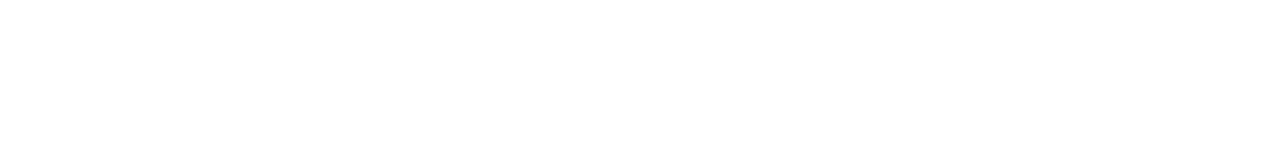
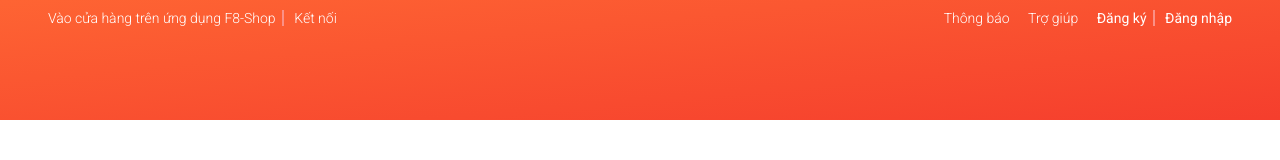
Before and after one commit to huypronhat77/appF8-Shop, a plain HTML site: page index.html in a window 1280 px wide. Drawn offline with nearby package versions, Linux system fonts and the light colour scheme.

Commit message:
navbar devHuy

```diff
--- a/assets/css/main.css
+++ b/assets/css/main.css
@@ -0,0 +1,41 @@
+.header{
+    height: 120px;
+    background-image: linear-gradient(to bottom right, #fe6433, #f53e2d);
+}
+
+.navbar{
+    display: flex;
+    justify-content: space-between;
+}
+
+.navbar__list{
+    list-style-type: none;
+    padding-left: 0;
+}
+.navbar__item{
+    padding: 0px 8px;
+    position: relative;
+}
+
+.navbar__item,
+.navbar__link{
+    display: inline-block;
+    font-size: 1.4rem;
+    color: var(--white-color);
+    text-decoration: none;
+    font-weight: 300;
+}
+
+.navbar__link--strong{
+    font-weight: 400;
+}
+
+.navbar__item--separate::after{
+    content: "";
+    display: block;
+    position: absolute;
+    border-left: 2px solid #fb9086;
+    height: 16px;
+    top: 0;
+    right: 0;
+}
--- a/index.html
+++ b/index.html
@@ -10,6 +10,43 @@
     <link rel="stylesheet" href="./assets/css/main.css">
 </head>
 <body>
+    <div class="main">
+        <header class="header">
+            <div class="grid">
+                <nav class="navbar">
+                     <ul class="navbar__list">
+                         <li class="navbar__item navbar__item--separate">Vào cửa hàng trên ứng dụng F8-Shop</li>
+                         <li class="navbar__item">Kết nối</li>
+                     </ul>
 
+                     <ul class="navbar__list">
+                        <li class="navbar__item">
+                           <a href="#" class="navbar__link">Thông báo</a>
+                        </li>
+
+                        <li class="navbar__item">
+                            <a href="#" class="navbar__link">Trợ giúp</a>
+                        </li>
+
+                        <li class="navbar__item navbar__item--separate">
+                            <a href="#" class="navbar__link navbar__link--strong">Đăng ký</a>
+                        </li>
+
+                        <li class="navbar__item">
+                            <a href="#" class="navbar__link navbar__link--strong">Đăng nhập</a>
+                        </li>
+                    </ul>
+                </nav>
+            </div>
+        </header>
+
+        <div class="container">
+
+        </div>
+
+        <footer class="footer">
+
+        </footer>
+    </div>
 </body>
 </html>
```
